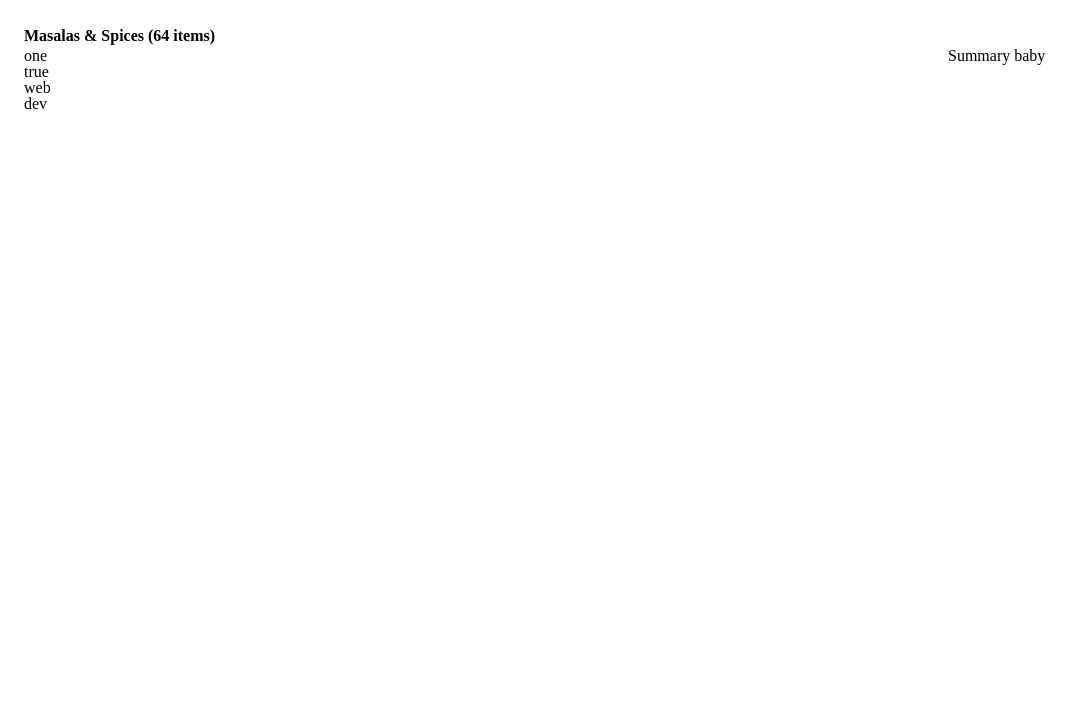
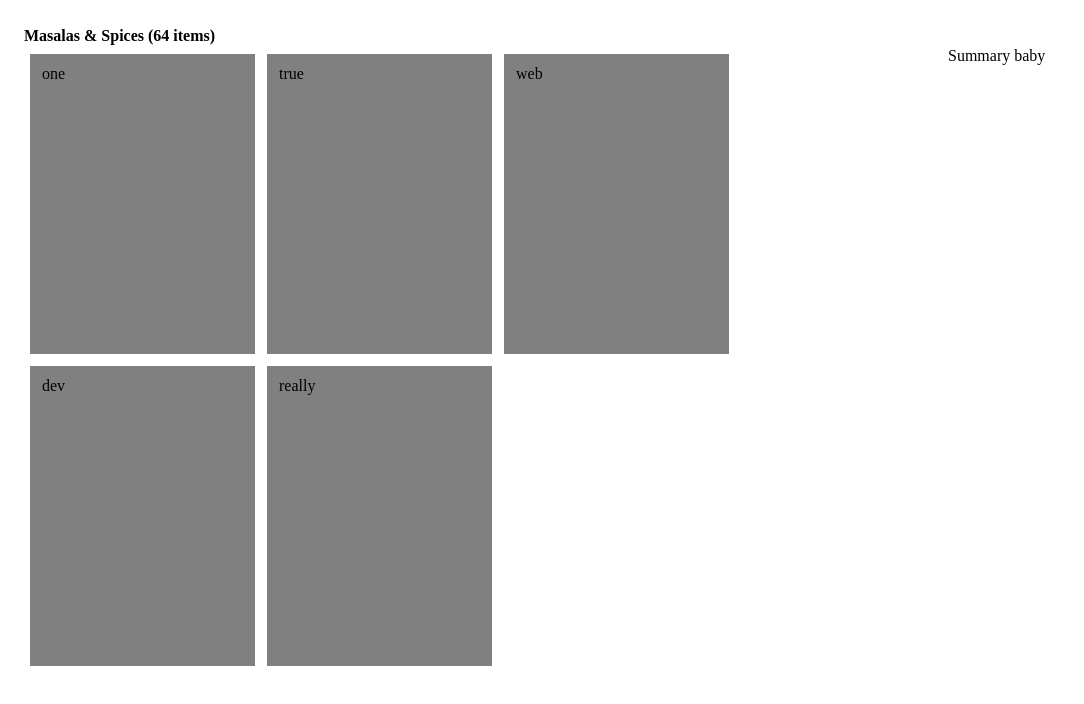
Before and after one commit to thomsebastin/coviam-app, a website: page index.html in a window 1280 px wide. Shown: the whole page, without its empty margins (0-1084 px from the left). Drawn offline with Linux system fonts and the light colour scheme.

Commit message:
added wireframe layout

```diff
--- a/css/all.css
+++ b/css/all.css
@@ -1,3 +1,6 @@
+* {
+  box-sizing: border-box;
+}
 h4 {
   font-weight: bold;
   margin: 4px 0px;
@@ -16,3 +19,14 @@ h4 {
   width: 25%;
   float: left;
 }
+
+.lists li {
+  float: left;
+  padding: 0px 4px;
+  background: #808080;
+  height: 300px;
+  float: left;
+  width: 225px;
+  padding: 12px;
+  margin: 6px;
+}
--- a/modules/listing/listing.html
+++ b/modules/listing/listing.html
@@ -2,11 +2,12 @@
   <h4>Masalas & Spices <span>(64 items)</span></h4>
   <!--items listing section-->
   <div class="listing">
-    <ul>
+    <ul class="lists">
       <li>one</li>
       <li>true</li>
       <li>web</li>
       <li>dev</li>
+      <li>really</li>
     </ul>
   </div>
   <div class="summary">Summary baby</div>
```
